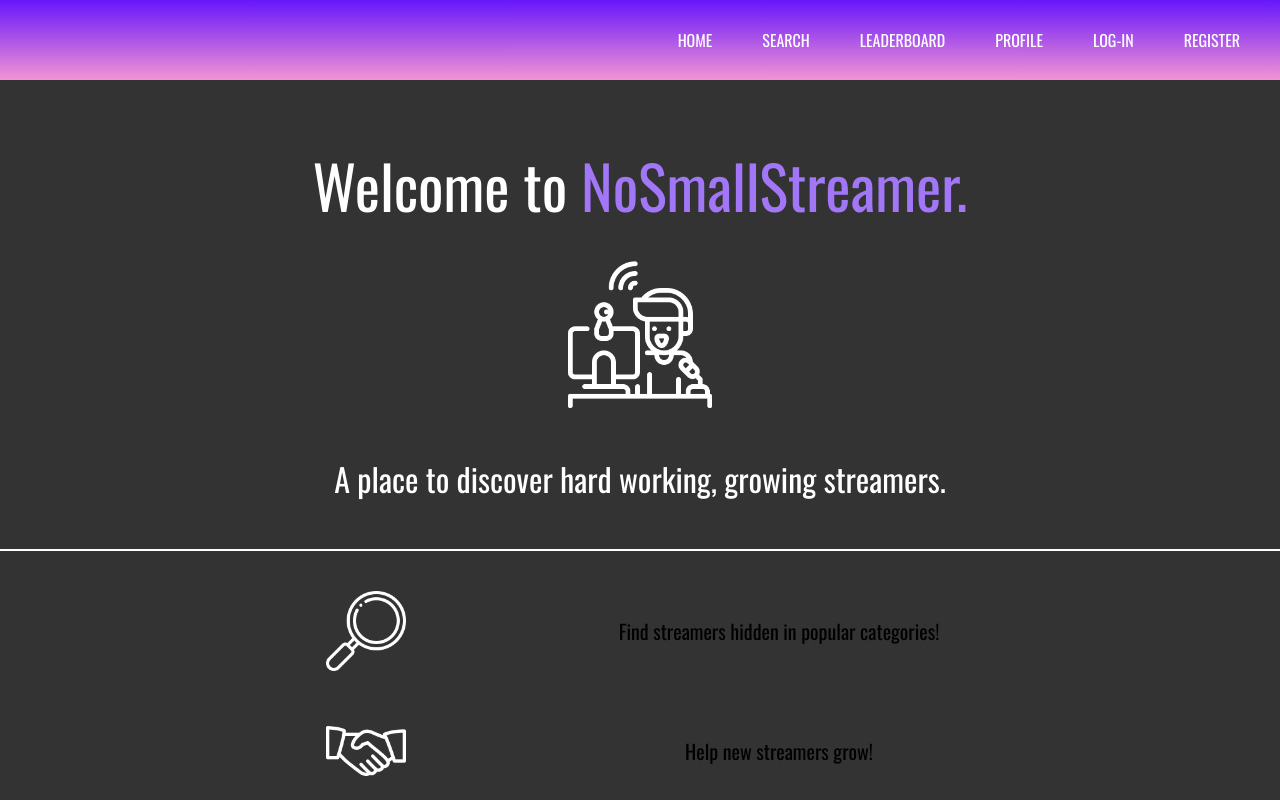
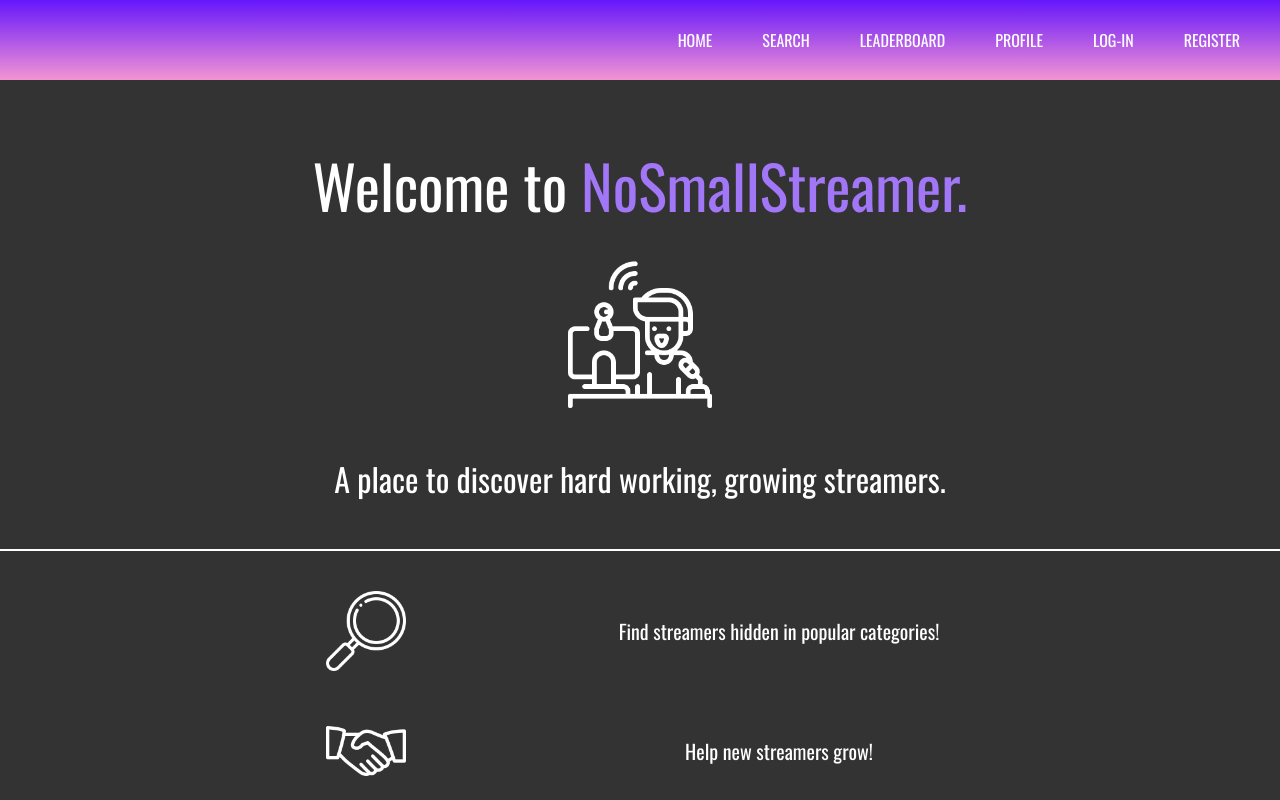
Before and after one commit to chaselancaster/nosmallstreamer-frontend, a React (Create React App) app: page / in a window 1280 px wide. Shown: the top 800 px of the page. Built offline with nearby package versions, Linux system fonts and the light colour scheme; some icons are missing.

Commit message:
change Landing p tag color

```diff
--- a/src/Component/Landing/Landing.css
+++ b/src/Component/Landing/Landing.css
@@ -51,6 +51,10 @@
   border-bottom: 2px solid white;
   padding-bottom: 50px;
   /* border: 2px solid red; */
+}
+
+.info-container-2 p {
+  color: white;
 }
 
 .info2 {
```
Also changed, not shown: 1 other file (tests, documents, lock files or other folders).
